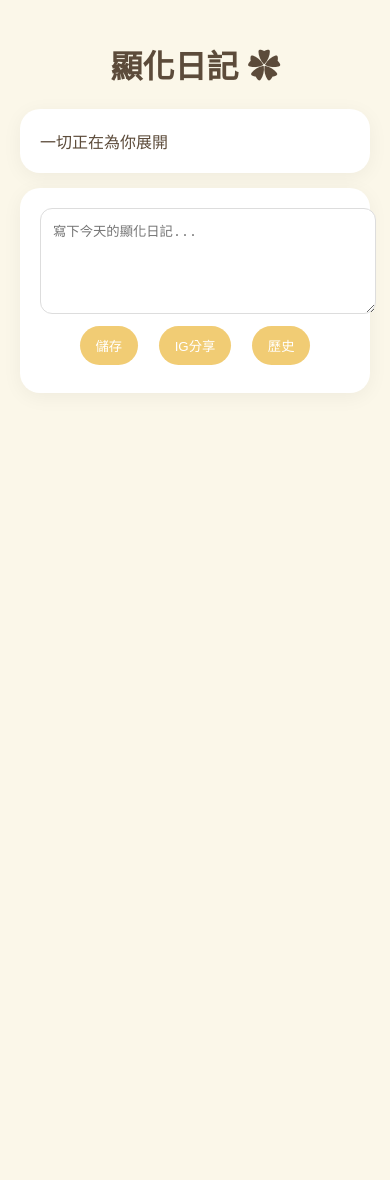
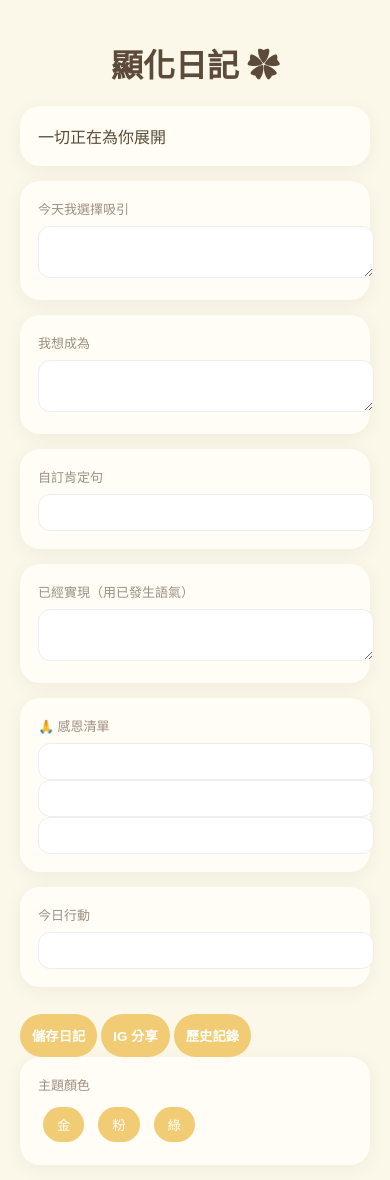
Before and after one commit to Polly0531/my-journal, a plain HTML site: page index.html in a window 390 px wide. Before the commit the page ends 844 px from the top, so only its background shows below. Drawn offline with Linux system fonts and the light colour scheme.

Commit message:
Update index.html

```diff
--- a/index.html
+++ b/index.html
@@ -8,7 +8,7 @@
 <style>
 :root{
   --bg:#FBF7E9;
-  --card:#fff;
+  --card:#fffdf5;
   --main:#F1CC74;
   --text:#5c4b3a;
 }
@@ -19,40 +19,59 @@
 body{
   margin:0;
   padding:20px;
-  font-family:sans-serif;
+  font-family:"Noto Serif TC", serif;
   background:var(--bg);
   color:var(--text);
 }
 
-h1{text-align:center;}
+h1{
+  text-align:center;
+  margin:20px 0;
+}
 
 .card{
   background:var(--card);
   border-radius:20px;
-  padding:20px;
-  margin:15px 0;
+  padding:18px;
+  margin-bottom:15px;
   box-shadow:0 4px 20px rgba(0,0,0,0.05);
 }
 
-textarea{
-  width:100%;
-  padding:12px;
-  border-radius:12px;
-  border:1px solid #ddd;
-  min-height:80px;
+.label{
+  font-size:13px;
+  margin-bottom:8px;
+  color:#9F8F82;
 }
 
-button{
-  margin:8px;
-  padding:10px 16px;
+textarea,input{
+  width:100%;
+  padding:10px;
+  border-radius:12px;
+  border:1px solid #eee;
+  background:#fff;
+}
+
+.btn{
+  margin-top:12px;
+  padding:12px;
   border:none;
+  border-radius:30px;
+  background:var(--main);
+  color:white;
+  font-weight:bold;
+}
+
+.theme-btn{
+  margin:5px;
+  padding:8px 14px;
   border-radius:20px;
+  border:none;
   background:var(--main);
   color:white;
 }
 
 .history-item{
-  padding:10px;
+  padding:8px;
   border-bottom:1px solid #eee;
   cursor:pointer;
 }
@@ -66,16 +85,49 @@ button{
 <div class="card" id="quote"></div>
 
 <div class="card">
-<textarea id="text" placeholder="寫下今天的顯化日記..."></textarea>
-
-<div style="text-align:center">
-<button onclick="save()">儲存</button>
-<button onclick="exportIG()">IG分享</button>
-<button onclick="toggleHistory()">歷史</button>
-</div>
+<div class="label">今天我選擇吸引</div>
+<textarea id="attract"></textarea>
 </div>
 
+<div class="card">
+<div class="label">我想成為</div>
+<textarea id="become"></textarea>
+</div>
+
+<div class="card">
+<div class="label">自訂肯定句</div>
+<input id="affirm">
+</div>
+
+<div class="card">
+<div class="label">已經實現（用已發生語氣）</div>
+<textarea id="realized"></textarea>
+</div>
+
+<div class="card">
+<div class="label">🙏 感恩清單</div>
+<input id="g1">
+<input id="g2">
+<input id="g3">
+</div>
+
+<div class="card">
+<div class="label">今日行動</div>
+<input id="action">
+</div>
+
+<button class="btn" onclick="save()">儲存日記</button>
+<button class="btn" onclick="exportIG()">IG 分享</button>
+<button class="btn" onclick="toggleHistory()">歷史記錄</button>
+
 <div class="card" id="history" style="display:none;"></div>
+
+<div class="card">
+<div class="label">主題顏色</div>
+<button class="theme-btn" onclick="setTheme('')">金</button>
+<button class="theme-btn" onclick="setTheme('theme-pink')">粉</button>
+<button class="theme-btn" onclick="setTheme('theme-green')">綠</button>
+</div>
 
 <canvas id="canvas" style="display:none;"></canvas>
 
@@ -93,16 +145,26 @@ const today=new Date().toISOString().slice(0,10);
 document.getElementById("quote").innerText=
 quotes[new Date().getDate()%quotes.length];
 
-document.getElementById("text").value=
-localStorage.getItem(today)||"";
+// 讀取
+const saved=JSON.parse(localStorage.getItem(today)||"{}");
+["attract","become","affirm","realized","g1","g2","g3","action"]
+.forEach(id=>{
+document.getElementById(id).value=saved[id]||"";
+});
 
+// 儲存
 function save(){
-localStorage.setItem(today,document.getElementById("text").value);
-alert("已儲存");
+const data={};
+["attract","become","affirm","realized","g1","g2","g3","action"]
+.forEach(id=>{
+data[id]=document.getElementById(id).value;
+});
+localStorage.setItem(today,JSON.stringify(data));
+alert("已儲存 ✨");
 renderHistory();
 }
 
-// 📚 歷史
+// 歷史
 function toggleHistory(){
 const el=document.getElementById("history");
 el.style.display=el.style.display==="none"?"block":"none";
@@ -114,76 +176,55 @@ const el=document.getElementById("history");
 el.innerHTML="";
 
 Object.keys(localStorage).sort().reverse().forEach(date=>{
-const text=localStorage.getItem(date);
-if(!text) return;
+try{
+const item=JSON.parse(localStorage.getItem(date));
+if(!item) return;
 
 const div=document.createElement("div");
 div.className="history-item";
 div.innerText=date;
 
 div.onclick=()=>{
-document.getElementById("text").value=text;
+["attract","become","affirm","realized","g1","g2","g3","action"]
+.forEach(id=>{
+document.getElementById(id).value=item[id]||"";
+});
 };
 
 el.appendChild(div);
+}catch{}
 });
 }
 
-// 📱 IG 卡片
+// 主題
+function setTheme(t){
+document.body.className=t;
+}
+
+// IG分享
 function exportIG(){
-const text=document.getElementById("text").value;
-const quote=document.getElementById("quote").innerText;
-
 const canvas=document.getElementById("canvas");
 const ctx=canvas.getContext("2d");
 
 canvas.width=1080;
 canvas.height=1920;
 
-// 背景
 ctx.fillStyle="#FBF7E9";
 ctx.fillRect(0,0,1080,1920);
 
-// 標題
 ctx.fillStyle="#5c4b3a";
 ctx.font="bold 60px serif";
 ctx.textAlign="center";
+
 ctx.fillText("顯化日記 ✿",540,200);
 
-// quote
-ctx.font="36px serif";
-wrapText(ctx,quote,540,400,800,50);
-
-// 內容
 ctx.font="32px serif";
-wrapText(ctx,text,540,700,800,50);
-
-// footer
-ctx.font="24px serif";
-ctx.fillText("Manifesting Journal",540,1700);
+ctx.fillText(document.getElementById("attract").value,540,500);
 
 const link=document.createElement("a");
-link.download="IG-journal.png";
+link.download="journal.png";
 link.href=canvas.toDataURL();
 link.click();
-}
-
-// 自動換行
-function wrapText(ctx,text,x,y,maxWidth,lineHeight){
-const chars=text.split("");
-let line="";
-
-for(let i=0;i<chars.length;i++){
-const test=line+chars[i];
-if(ctx.measureText(test).width>maxWidth){
-ctx.fillText(line,x,y);
-line=chars[i];
-y+=lineHeight;
-}else{
-line=test;
-}
-}
-ctx.fillText(line,x,y);
 }
 </script>
 
```
